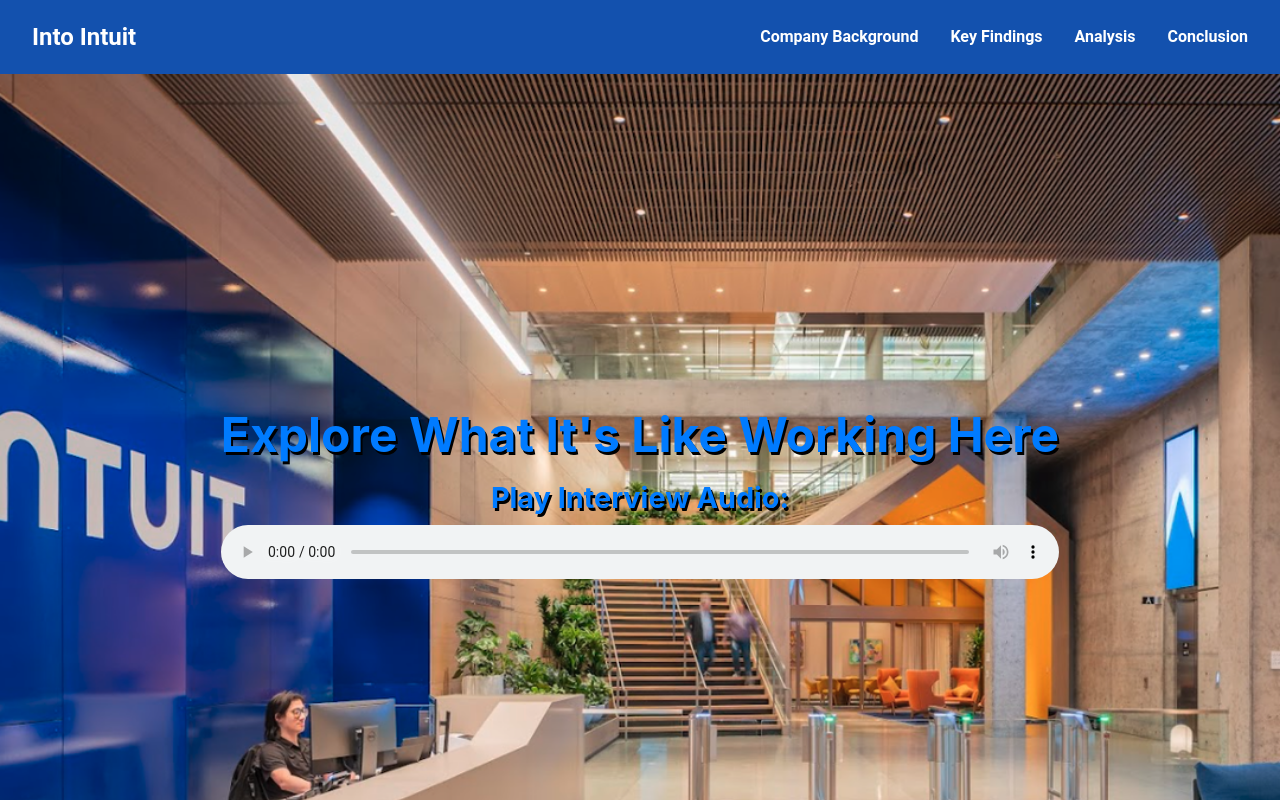
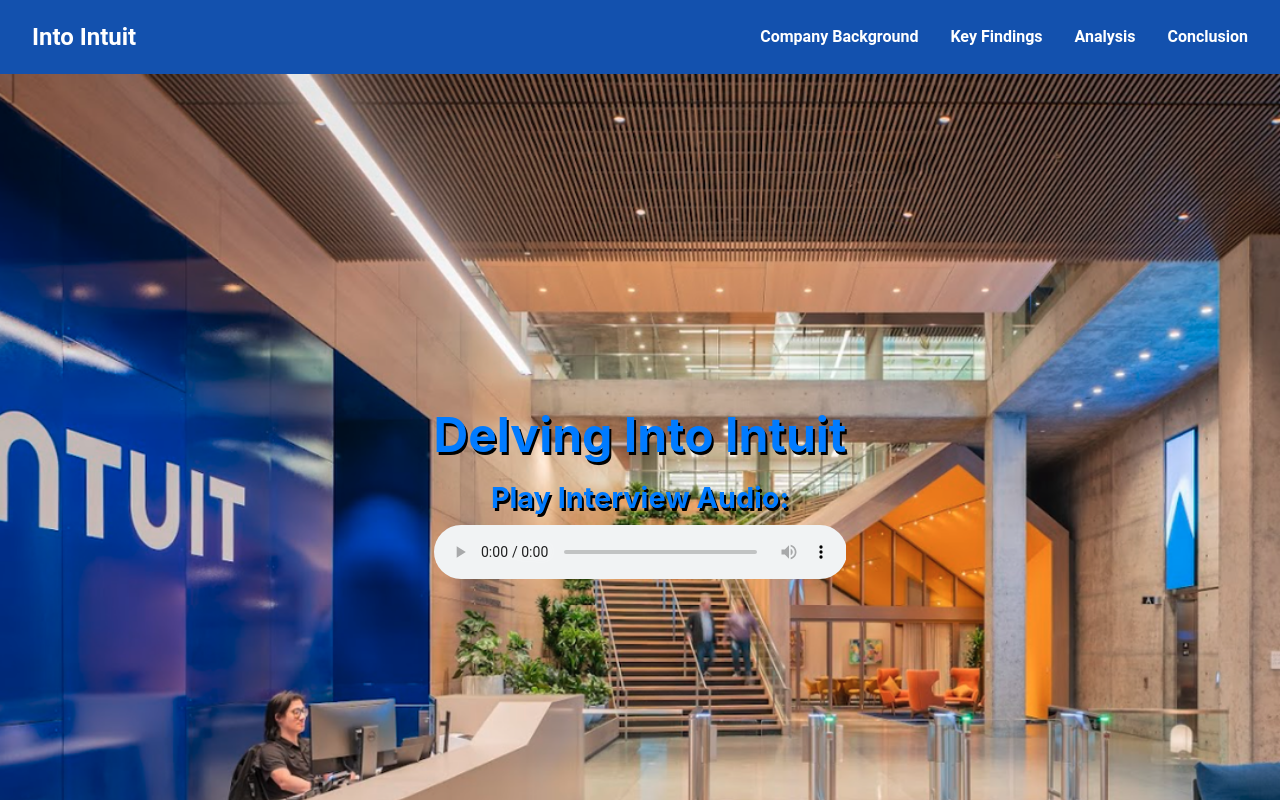
Before and after one commit to Nando81k/react-intuit-project, a React (Create React App) app: page / in a window 1280 px wide. Shown: the top 800 px of the page. Built offline with nearby package versions, Linux system fonts and the light colour scheme.

Commit message:
chamged header title

```diff
--- a/src/components/Home.jsx
+++ b/src/components/Home.jsx
@@ -7,7 +7,7 @@
     return (
         <section id="home" className="hero">
             <div className="hero-content">
-                <h1>Explore What It's Like Working Here</h1>
+                <h1>Delving Into Intuit</h1>
                 <div className="audio-container">
                     <span className="audio-text">Play Interview Audio:</span>
                     <audio controls className="audio-player">
```
